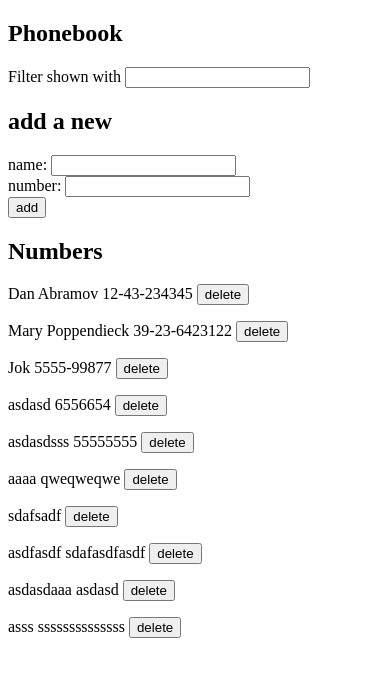
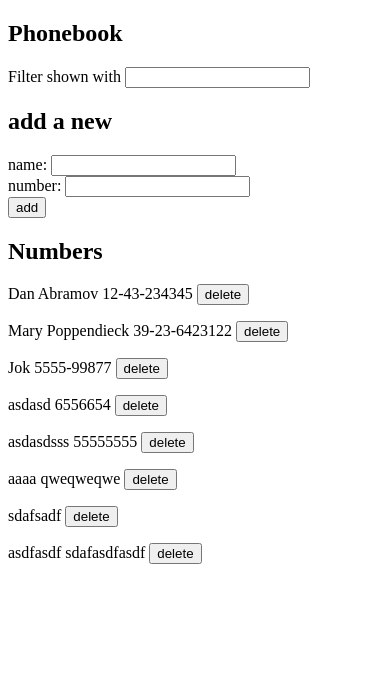
Before and after one commit to fronceee/learn-fullstackopen, a React (Vite) app in the folder part2/phonebook/: page / in a window 390 px wide. Shown: the top 676 px of the page. Built offline with nearby package versions, Linux system fonts and the light colour scheme; data requests are answered from the project's data file.

Commit message:
2.17: Phonebook step 12

```diff
--- a/part2/phonebook/db.json
+++ b/part2/phonebook/db.json
@@ -39,16 +39,6 @@
       "id": "9",
       "name": "asdfasdf",
       "number": "sdafasdfasdf"
-    },
-    {
-      "id": "10",
-      "name": "asdasdaaa",
-      "number": "asdasd"
-    },
-    {
-      "id": "11",
-      "name": "asss",
-      "number": "ssssssssssssss"
     }
   ]
 }
--- a/part2/phonebook/src/App.jsx
+++ b/part2/phonebook/src/App.jsx
@@ -49,7 +49,7 @@ const App = () => {
   useEffect(() => {
     if (notificationText && notificationVaraint) {
       const reset = setTimeout(resetNotification, 5000)
-      return () => {clearTimeout(reset)}
+      return () => { clearTimeout(reset) }
     }
   }, [notificationText, notificationVaraint])
 
@@ -92,6 +92,11 @@ const App = () => {
     if (confirm(`Delete ${name}?`))
       personsService.deletePerson(id).then(data => {
         setPersons(prev => [...prev].filter(person => person.id != data.id))
+      }).catch(error => {
+        if (error.status === 404) {
+          setNotificationText(`Infomation of ${name} has been removed from server`)
+          setNotificationVariant('error')
+        }
       })
   }
 
```
